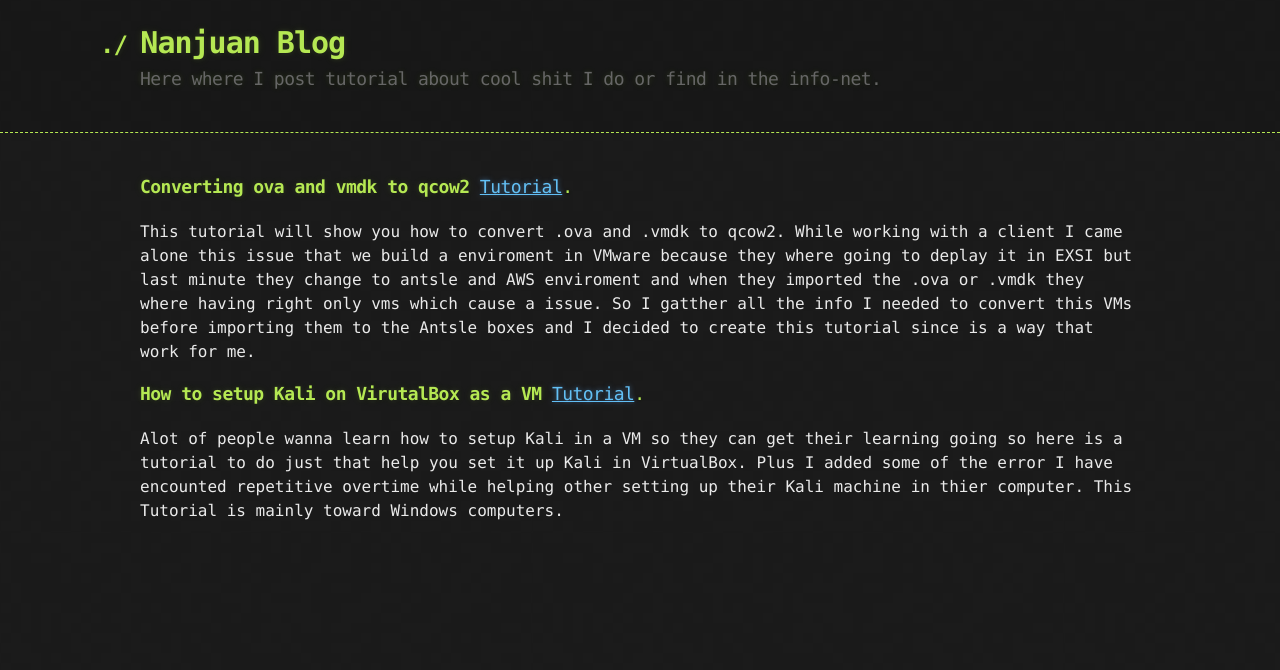
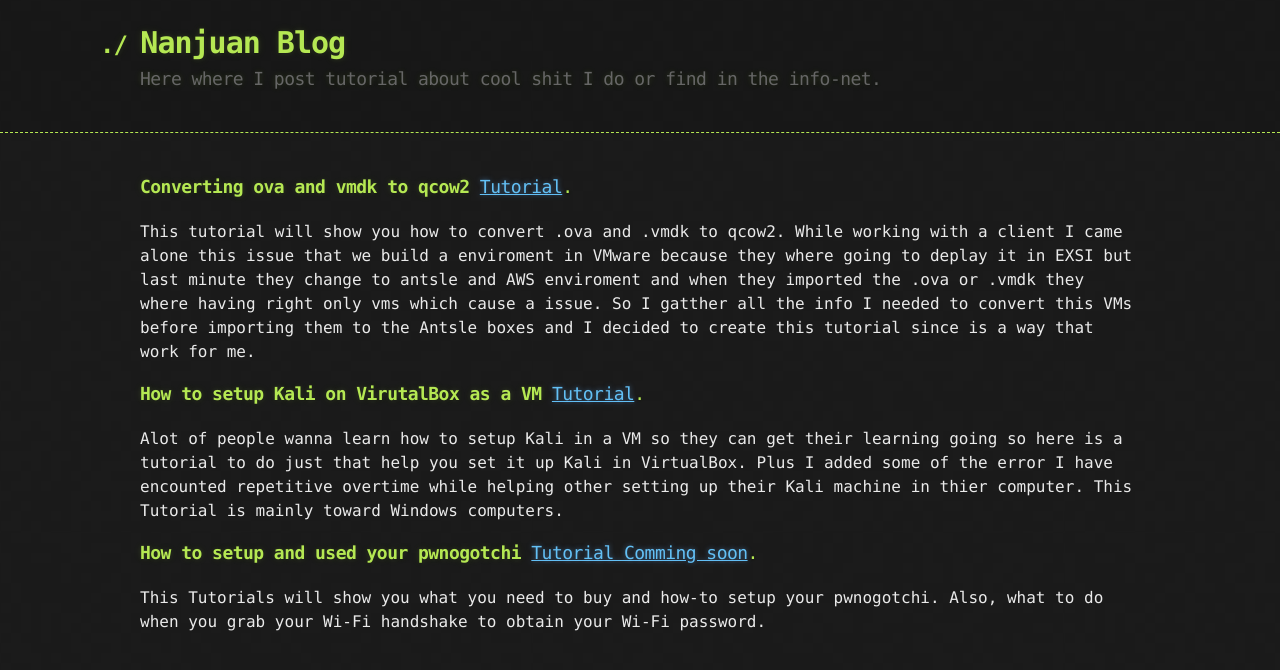
Before and after one commit to Nanjuan/nanjuan.github.io, a Jekyll site: the page built from index.md, in a window 1280 px wide. Shown: the top 670 px of the page. Built offline with Jekyll 4.4.1, drawn with Linux system fonts in a browser that asks for light colours.

Commit message:
comments

```diff
--- a/index.md
+++ b/index.md
@@ -13,6 +13,9 @@ This tutorial will show you how to convert .ova and .vmdk to qcow2. While workin
 
 Alot of people wanna learn how to setup Kali in a VM so they can get their learning going so here is a tutorial to do just that help you set it up Kali in VirtualBox. Plus I added some of the error I have encounted repetitive overtime while helping other setting up their Kali machine in thier computer. This Tutorial is mainly toward Windows computers.
 
+### **How to setup and used your pwnogotchi** [Tutorial Comming soon](./).
+
+This Tutorials will show you what you need to buy and how-to setup your pwnogotchi. Also, what to do when you grab your Wi-Fi handshake to obtain your Wi-Fi password.
 
 
 
```
